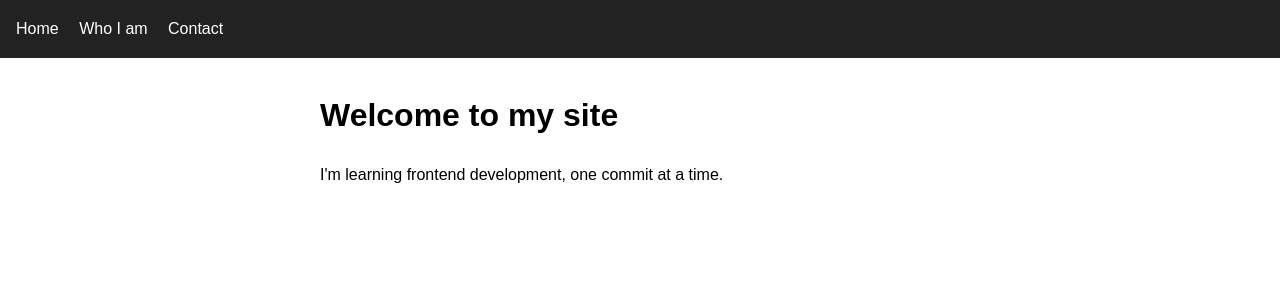
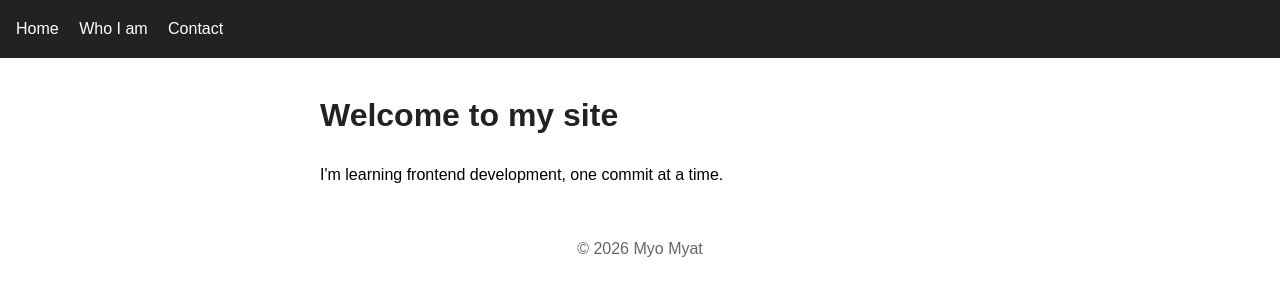
Before and after one commit to myomyatlol198-cmyk/MySiteD6, a plain HTML site: page index.html in a window 1280 px wide. Drawn offline with Linux system fonts and the light colour scheme.

Commit message:
Add hover and footer

```diff
--- a/index.html
+++ b/index.html
@@ -16,5 +16,6 @@
             <h1>Welcome to my site</h1>
             <p>I'm learning frontend development, one commit at a time.</p>
         </main>
+        <footer>&copy; 2026 Myo Myat</footer>
     </body>
 </html>
--- a/style.css
+++ b/style.css
@@ -17,3 +17,14 @@ main {
     margin: 2rem auto;
     padding: 0 1rem;
 }
+nav a:hover {
+    text-decoration: underline;
+}
+h1 {
+    color: #222;
+}
+footer {
+    text-align: center;
+    padding: 1rem;
+    color: #666;
+}
```
Also changed, not shown: about.html (+1 -0 lines), contact.html (+2 -0 lines).
